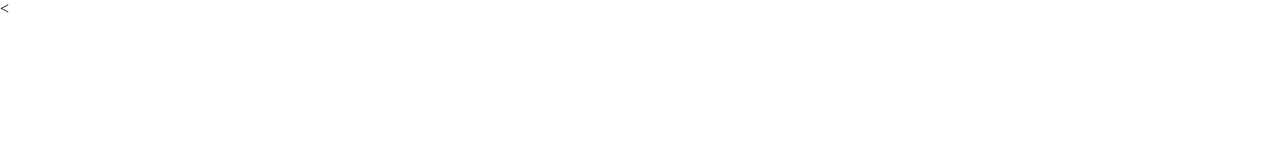
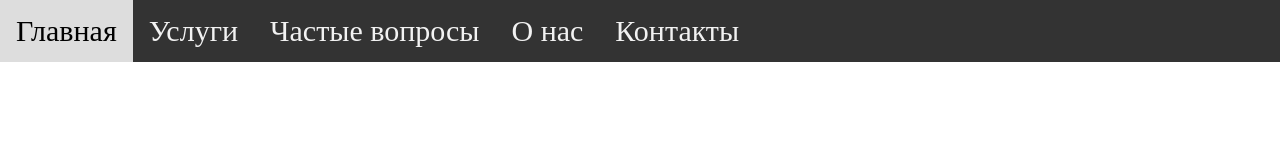
Before and after one commit to DexMP/tatu-studio, a plain HTML site: page index.html in a window 1280 px wide. Drawn offline with Linux system fonts and the light colour scheme.

Commit message:
Add README on project, and create menu.

```diff
--- a/css/main.css
+++ b/css/main.css
@@ -2,7 +2,29 @@ body {
   margin: 0;
 }
 
-main {
+header {
   margin: 0;
+}
 
+.menu-container {
+  overflow: hidden;
+  background-color: #333;
+  position: fixed;
+  top: 0;
+  width: 100%;
 }
+
+.menu-container a {
+  float: left;
+  display: block;
+  color: #f2f2f2;
+  text-align: center;
+  padding: 14px 16px;
+  text-decoration: none;
+  font-size: 30px;
+}
+
+.menu-container a:hover {
+  background: #ddd;
+  color: black;
+}
--- a/index.html
+++ b/index.html
@@ -1,18 +1,18 @@
 <!DOCTYPE html>
 <html lang="en" dir="ltr">
   <head>
-    <<link rel="stylesheet" href="/css/main.css">
+    <<link rel="stylesheet" href="css/main.css">
     <meta charset="utf-8">
     <title>Тату студия Romanov</title>
   </head>
   <body>
     <header>
       <div class="menu-container">
-        <div class="menu">
-          <div class="menu-item">
-
-          </div>
-        </div>
+        <a href="#">Главная</a>
+        <a href="#">Услуги</a>
+        <a href="#">Частые вопросы</a>
+        <a href="#">О нас</a>
+        <a href="#">Контакты</a>
       </div>
     </header>
     <main>
```
Also changed, not shown: 1 other file.
